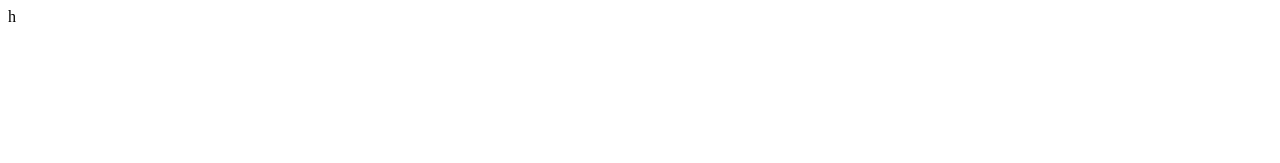
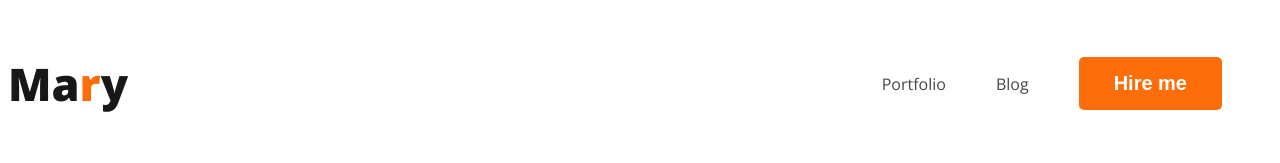
Before and after one commit to Nahida-Newaz/my-first-github-repo, a plain HTML site: page index.html in a window 1280 px wide. Drawn offline with nearby package versions, Linux system fonts and the light colour scheme.

Commit message:
added nav

```diff
--- a/Style/portfolio.css
+++ b/Style/portfolio.css
@@ -0,0 +1,41 @@
+/* common shared styles*/
+
+body{
+    font-family: 'Open Sans', sans-serif;
+}
+/* nav related style*/
+
+nav {
+display: flex;
+justify-content: space-between;
+align-items: center;
+}
+.nav-title{
+    color: #181818;
+    font-size: 45px;
+    font-weight: 800;
+}
+.text-primary{
+    color: #FD6E0A;
+}
+.btn-primary{
+  border-radius: 5px;
+  background-color: #FD6E0A;
+  border: 0;
+  color: white;
+  font-size: 20px;
+  font-weight: 700;
+  padding: 15px 35px;
+}
+nav > ul{
+    display: flex;
+    align-items: center;
+}
+nav li{
+list-style: none;
+margin-right: 50px;
+}
+nav a{
+    text-decoration: none;
+    color: #474747;
+}
--- a/index.html
+++ b/index.html
@@ -4,15 +4,43 @@
     <meta charset="UTF-8">
     <meta name="viewport" content="width=device-width, initial-scale=1.0">
     <title>My First Ever Github Repo</title>
+
+    <link rel="preconnect" href="https://fonts.googleapis.com">
+<link rel="preconnect" href="https://fonts.gstatic.com" crossorigin>
+<link href="https://fonts.googleapis.com/css2?family=Open+Sans:wght@400;700;800&display=swap" rel="stylesheet">
+    <link rel="stylesheet" href="Style/portfolio.css">
 </head>
 <body>
- h
+ <header>
+    <nav>
+       <h3 class="nav-title">Ma<SPan class="text-primary">r</SPan>y</h3>
+       <ul>
+        <li><a href="">Portfolio</a></li>
+        <li><a href="">Blog</a></li>
+        <li><button class="btn-primary">Hire me</button><a href=""></a></li>
+
+       </ul>
+    </nav>
+
+ </header>
+ <main>
 
 
-    <!--to check the user name and gmail (git config -l)
+ </main>
+ <footer>
+
+
+ </footer>
+
+
+
+
+
+ <!--to check the user name and gmail (git config -l)
 -->
 <!--to come out we will press enter enter untill end, then press w q -->
 
 <!--press up arrow to come back previous command -->
+<!--font family hosse open sence.google gie open sans font likhe search korte hobe-->
 </body>
 </html>
```
